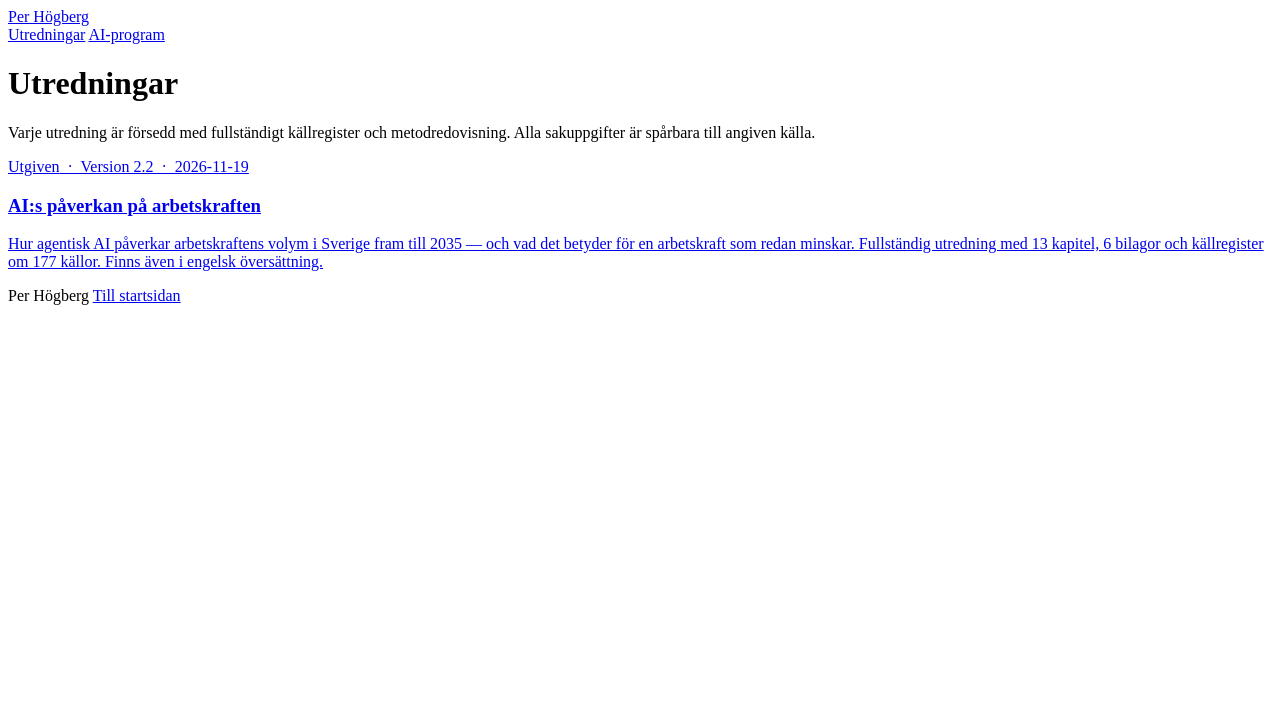
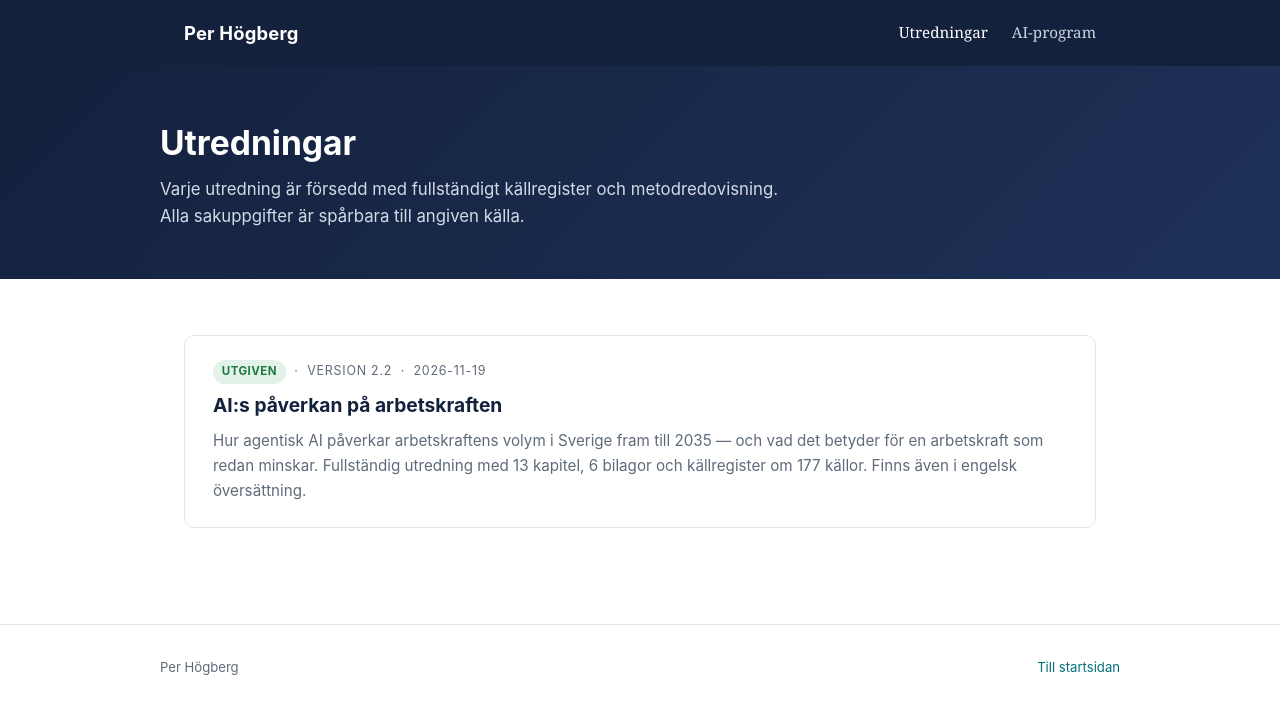
Before and after one commit to perajhogberg-dot/ai, a plain HTML site: page utredningar/index.html in a window 1280 px wide. Drawn offline with Linux system fonts and the light colour scheme; the site is published under a folder, as on GitHub Pages, so addresses that start at the root find nothing.

Commit message:
Fix: använd relativa sökvägar så sajten fungerar både under /ai/-underkatalog och på egen domän

```diff
--- a/utredningar/index.html
+++ b/utredningar/index.html
@@ -5,16 +5,16 @@
 <meta name="viewport" content="width=device-width, initial-scale=1.0">
 <title>Utredningar — Per Högberg</title>
 <meta name="description" content="Samtliga utredningar: fullständiga rapporter, bilagor, källregister och engelska översättningar.">
-<link rel="stylesheet" href="/assets/style.css">
+<link rel="stylesheet" href="../assets/style.css">
 </head>
 <body>
 
 <header class="site-header">
   <div class="nav-inner">
-    <a class="nav-brand" href="/">Per Högberg</a>
+    <a class="nav-brand" href="..">Per Högberg</a>
     <nav class="nav-links">
-      <a href="/utredningar/" class="active">Utredningar</a>
-      <a href="/ai-program/">AI-program</a>
+      <a href="." class="active">Utredningar</a>
+      <a href="../ai-program/">AI-program</a>
     </nav>
   </div>
 </header>
@@ -30,7 +30,7 @@
 
   <div class="item-list">
 
-    <a class="item-card" href="/utredningar/ai-paverkan-pa-arbetskraften/">
+    <a class="item-card" href="ai-paverkan-pa-arbetskraften/">
       <div class="meta">
         <span class="status-badge utgiven">Utgiven</span>
         &nbsp;·&nbsp; Version 2.2 &nbsp;·&nbsp; 2026-11-19
@@ -46,7 +46,7 @@
 <footer class="site-footer">
   <div class="footer-inner">
     <span>Per Högberg</span>
-    <span><a href="/">Till startsidan</a></span>
+    <span><a href="..">Till startsidan</a></span>
   </div>
 </footer>
 
```
Also changed, not shown: ai-program/index.html (+5 -5 lines), index.html (+6 -6 lines), utredningar/ai-paverkan-pa-arbetskraften/index.html (+6 -6 lines).
